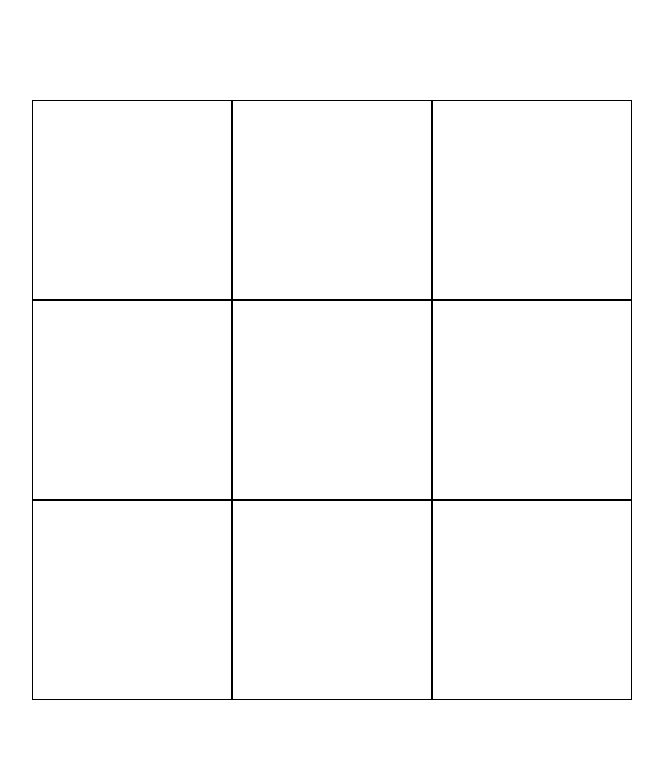
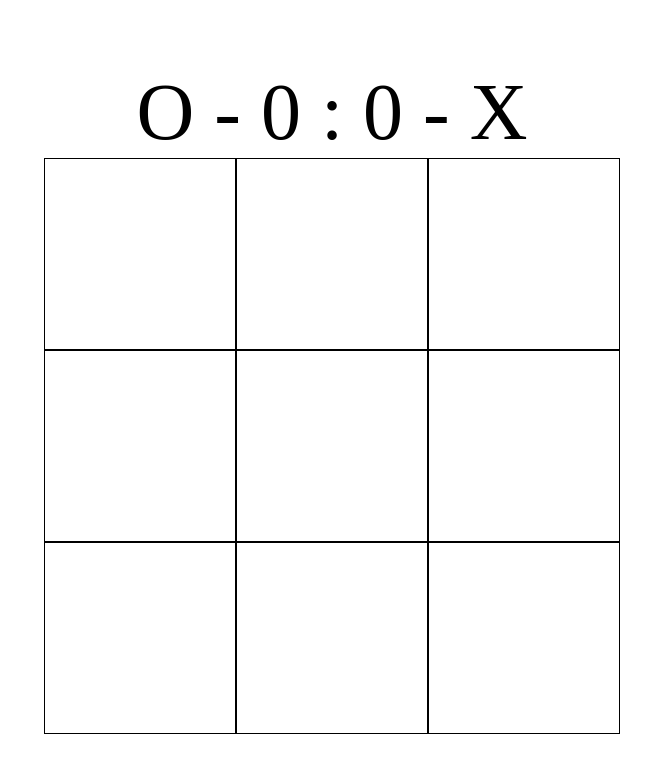
Before and after one commit to hwookim/tic-tac-toe, a website: page index.html in a window 1280 px wide. Shown: the whole page, without its empty margins (308-971 px from the left). Drawn offline with Linux system fonts and the light colour scheme.

Commit message:
feat: 점수판 틀 생성
 - px -> rem으로 변경

```diff
--- a/index.css
+++ b/index.css
@@ -6,20 +6,25 @@ body {
 
 body {
   display: flex;
+  flex-direction: column;
   height: 100vh;
   justify-content: center;
   align-items: center;
 }
 
+.scoreboard {
+  font-size: 5rem;
+}
+
 .grid-container {
   display: grid;
-  grid-template-columns: 200px 200px 200px;
-  grid-template-rows: 200px 200px 200px;
+  grid-template-columns: 12rem 12rem 12rem;
+  grid-template-rows: 12rem 12rem 12rem;
 }
 
 .grid-item {
   display: flex;
   justify-content: center;
   border: 1px solid black;
-  font-size: 200px;
+  font-size: 12rem;
 }
--- a/index.html
+++ b/index.html
@@ -6,6 +6,13 @@
     <link rel="stylesheet" href="index.css" />
   </head>
   <body>
+    <div class="scoreboard">
+      O -
+      <span class="left-score">0</span>
+      :
+      <span class="right-score">0</span>
+       - X
+    </div>
     <main class="grid-container">
       <div class="grid-item" data-position="0,0"></div>
       <div class="grid-item" data-position="0,1"></div>
```
